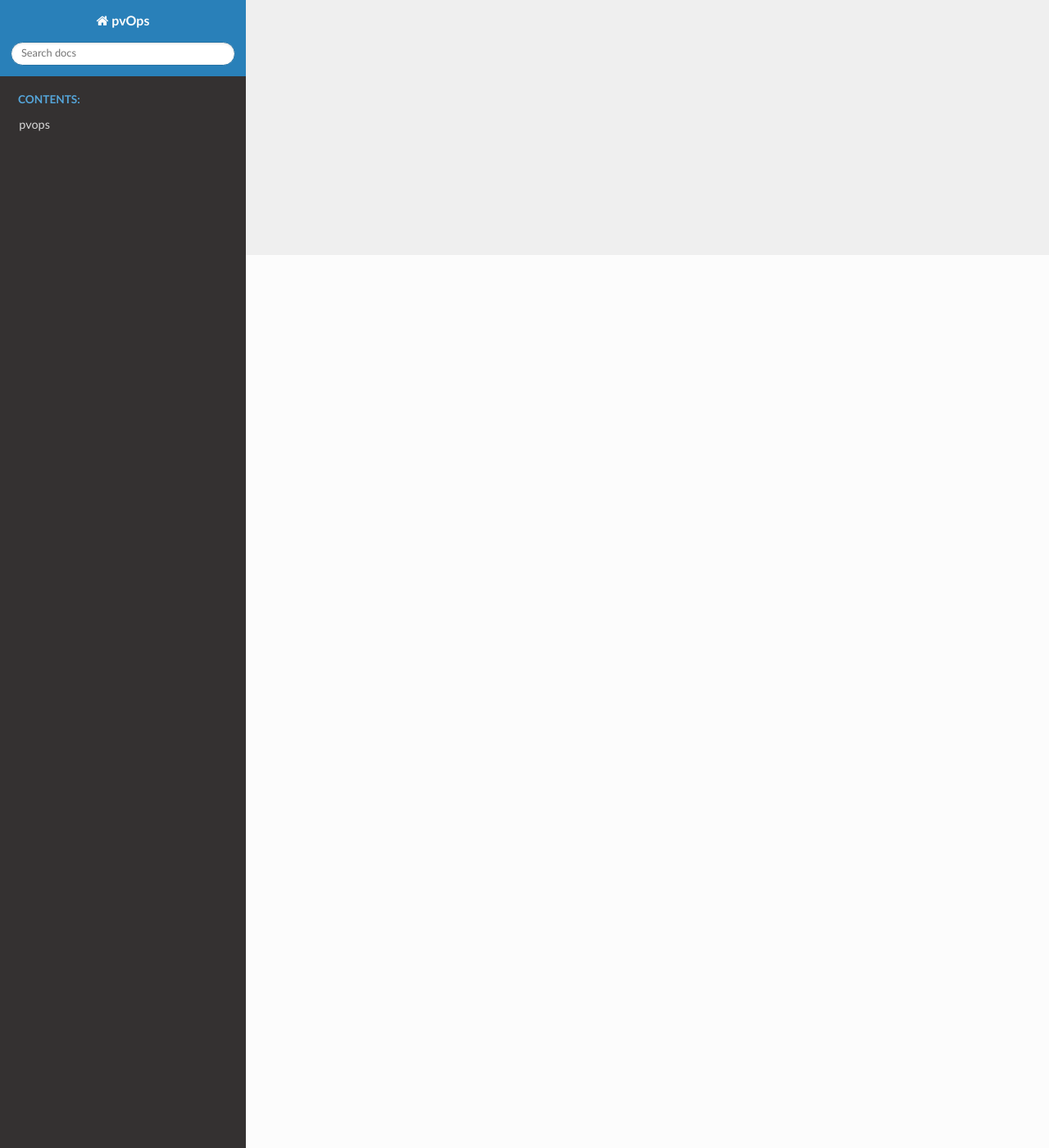
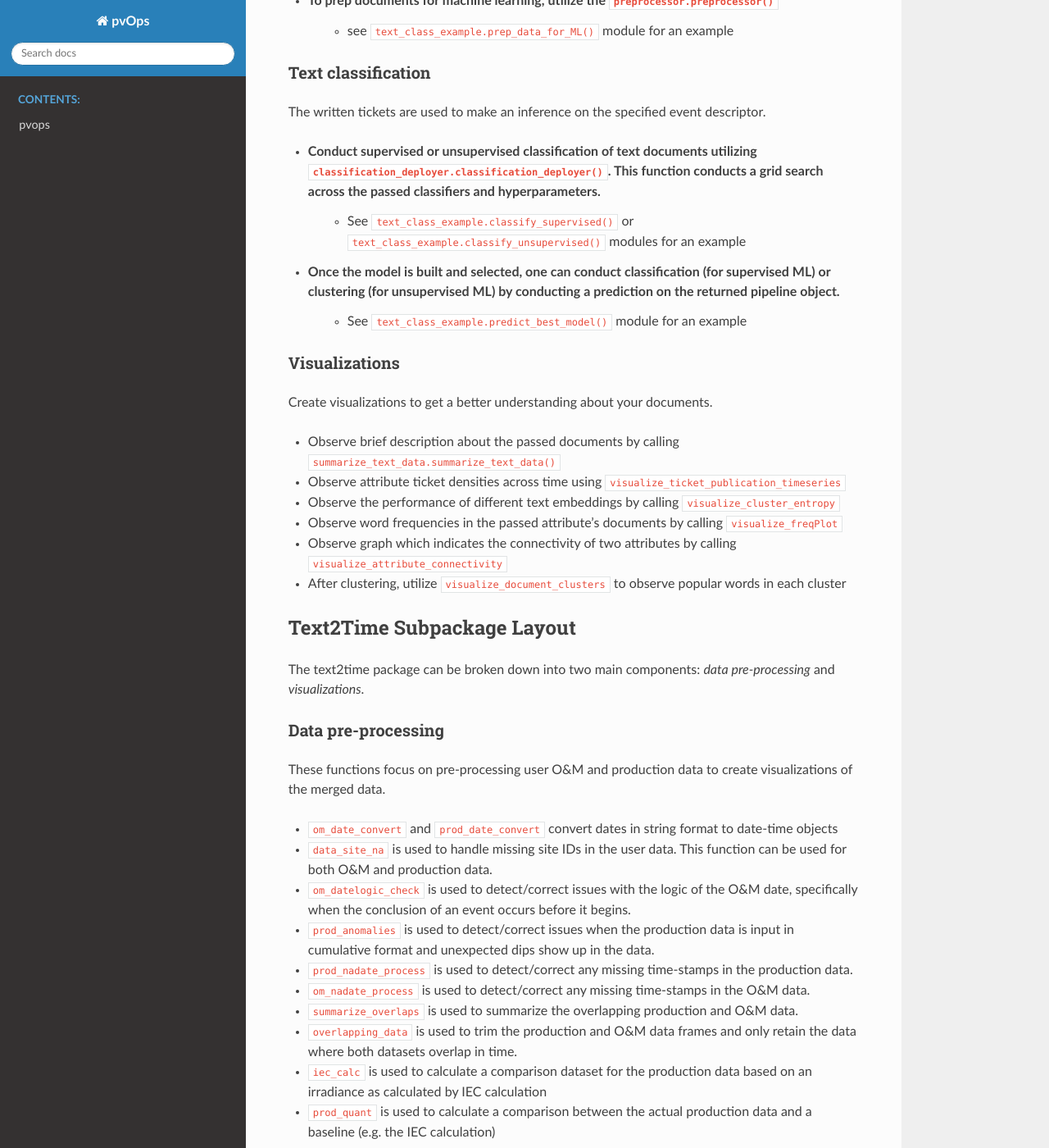
Before and after one commit to sandialabs/pvOps, a Sphinx documentation site: the page built from docs/index.rst, in a window 1280 px wide and 1400 px high, scrolled down 1089 px. Shown: the whole window at 82% size. Built offline with Sphinx 7.4.7 and the Read the Docs theme 2.0.0, drawn with Linux system fonts in a browser that asks for light colours; some of the changed text lies outside the part shown.

Commit message:
update documentation index.rst and README

```diff
--- a/docs/index.rst
+++ b/docs/index.rst
@@ -1,10 +1,8 @@
-.. pvOps documentation master file, created by
-   sphinx-quickstart on Fri Jan 29 17:20:01 2021.
-   You can adapt this file completely to your liking, but it should at least
-   contain the root `toctree` directive.
+.. _index:
 
-Welcome to pvOps's documentation!
-=================================
+******************************************************
+pvOps: a python package for PV operators & researchers
+******************************************************
 
 .. toctree::
    :maxdepth: 2
@@ -12,7 +10,91 @@ Welcome to pvOps's documentation!
 
    modules
 
+Introduction
+============
+pvOps contains a series of functions to facilitate fusion of text-based data with time series production data collected at photovoltaic sites. The package also contains example datasets and tutorials to help demonstrate how the functions can be used.
 
+Installation
+=============
+pvOps can be installed using `pip` or `conda`.
+
+Text Subpackage Layout
+======================
+
+The text package can be broken down into three main components: **text processing, text classification, and visualizations**.
+
+An example implementation of all capabilities can be found in `text_class_example.py` (for specifics) and `tutorial_textmodule.ipynb` (for basics).
+
+Text Processing
+---------------
+Process the documents into concise, machine learning-ready documents. Additionally, extract dates from the text.
+
+* ``preprocessor.py`` acts as a wrapper function, utilizing the other preprocessing functions, which preps the data for machine learning.
+* If all you want to do is extract dates (and not continue to preprocess all text for machine learning), then call preprocessor as ``preprocessor.preprocessor(..., extract_dates_only = True)``
+    * see ``text_class_example.extract_dates()`` module for an example
+
+* To prep documents for machine learning, utilize the ``preprocessor.preprocessor()``
+    * see ``text_class_example.prep_data_for_ML()`` module for an example
+
+Text classification
+-------------------
+The written tickets are used to make an inference on the specified event descriptor.
+
+* Conduct supervised or unsupervised classification of text documents utilizing ``classification_deployer.classification_deployer()``. This function conducts a grid search across the passed classifiers and hyperparameters.
+    * See ``text_class_example.classify_supervised()`` or ``text_class_example.classify_unsupervised()`` modules for an example
+* Once the model is built and selected, one can conduct classification (for supervised ML) or clustering (for unsupervised ML) by conducting a prediction on the returned pipeline object.
+    * See ``text_class_example.predict_best_model()`` module for an example
+
+Visualizations
+--------------
+Create visualizations to get a better understanding about your documents.
+
+*  Observe brief description about the passed documents by calling ``summarize_text_data.summarize_text_data()``
+*  Observe attribute ticket densities across time using ``visualize_ticket_publication_timeseries``
+*  Observe the performance of different text embeddings by calling ``visualize_cluster_entropy``
+*  Observe word frequencies in the passed attribute's documents by calling ``visualize_freqPlot``
+*  Observe graph which indicates the connectivity of two attributes by calling ``visualize_attribute_connectivity``
+*  After clustering, utilize ``visualize_document_clusters`` to observe popular words in each cluster
+
+
+Text2Time Subpackage Layout
+===========================
+
+The text2time package can be broken down into two main components: `data pre-processing` and `visualizations`.
+
+Data pre-processing
+-------------------
+These functions focus on pre-processing user O&M and production data to create visualizations of the merged data.
+
+*  ``om_date_convert`` and ``prod_date_convert`` convert dates in string format to date-time objects
+*  ``data_site_na`` is used to handle missing site IDs in the user data.  This function can be used for both O&M and production data.
+*  ``om_datelogic_check`` is used to detect/correct issues with the logic of the O&M date, specifically when the conclusion of an event occurs before it begins.
+*  ``prod_anomalies`` is used to detect/correct issues when the production data is input in cumulative format and unexpected dips show up in the data.
+*  ``prod_nadate_process`` is used to detect/correct any missing time-stamps in the production data.
+*  ``om_nadate_process`` is used to detect/correct any missing time-stamps in the O&M data.
+*  ``summarize_overlaps`` is used to summarize the overlapping production and O&M data.
+*  ``overlapping_data`` is used to trim the production and O&M data frames and only retain the data where both datasets overlap in time.
+*  ``iec_calc`` is used to calculate a comparison dataset for the production data based on an irradiance as calculated by IEC calculation
+*  ``prod_quant`` is used to calculate a comparison between the actual production data and a baseline (e.g. the IEC calculation)
+
+Visualizations
+--------------
+These functions focus on visualizing the processed O&M and production data
+
+*  ``visualize_om_prod_overlap`` creates a visualization that overlays the O&M data on top of the coinciding production data.
+*  ``visualize_categorical_scatter`` generates categorical scatter plots of chosen variable based on specified category (e.g. site ID) for the O&M data.
+*  ``visualize_counts`` generates a count plot of categories based on a chosen categorical variable column for the O&M data.  If that variable is the user's site ID for every ticket, a plot for total count of events can be generated.
+
+
+Contributing
+============
+
+The long-term success of pvOps requires community support. One can make contributions by submitting issues and pull requests. Please follow the PR template
+
+Copyright and License
+=======
+
+pvOps is copyright through Sandia National Laboratories. The software is distributed under the Revised BSD License.
 
 Indices and tables
 ==================
```
Also changed, not shown: README.md (+2 -2 lines).
